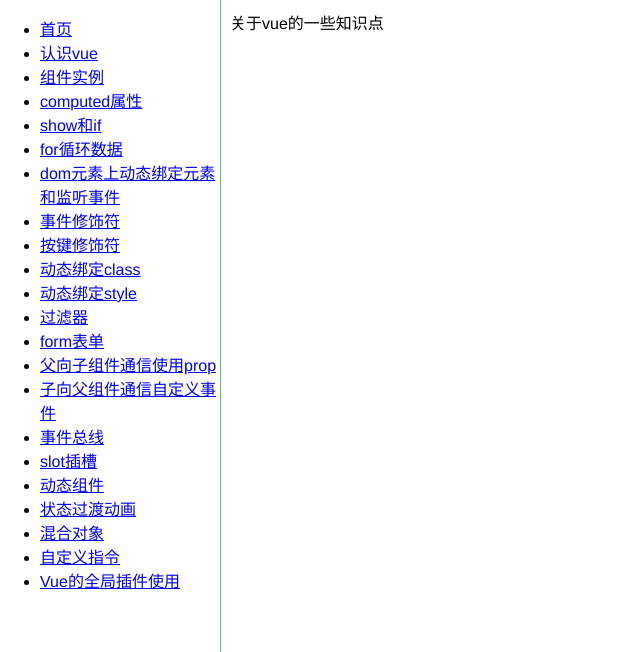
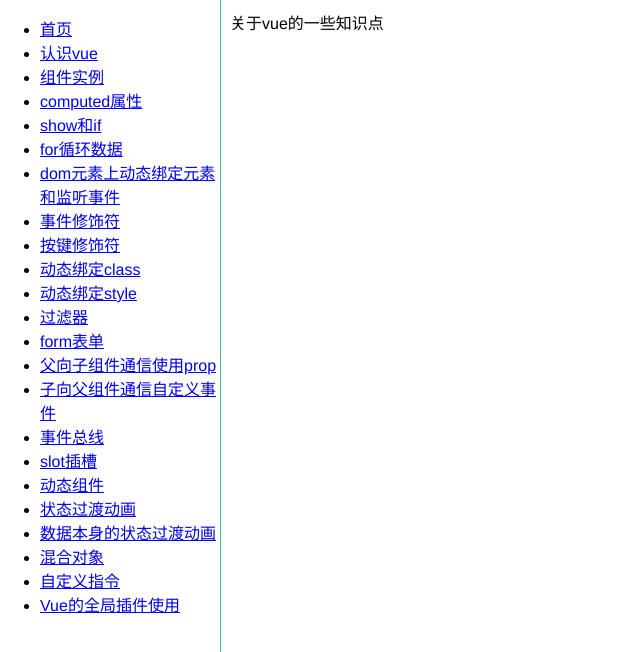
Before and after one commit to yokiyokiyoki/vue-component, a Vue app: page /transition in a window 1280 px wide. Shown: the top 652 px of the page, without its empty margins (0-640 px from the left). Built offline with nearby package versions, Linux system fonts and the light colour scheme.

Commit message:
数据过渡提交

```diff
--- a/src/App.vue
+++ b/src/App.vue
@@ -60,6 +60,9 @@
           <router-link to='/transition'>状态过渡动画</router-link>
         </li>
         <li>
+          <router-link to='/dataTransition'>数据本身的状态过渡动画</router-link>
+        </li>
+        <li>
           <router-link to='/mixins'>混合对象</router-link>
         </li>
         <li>
--- /dev/null
+++ b/src/components/data-transition/index.js
@@ -0,0 +1,2 @@
+import transition from './index.vue'
+export default transition
--- /dev/null
+++ b/src/components/data-transition/index.vue
@@ -0,0 +1,6 @@
+<template>
+  <div class="data-transition">
+      <p>vue过渡系统提供了很多进入离开和列表的动效，对于对于数据本身的特性也有</p>
+      <p>数字的运算，颜色的变化，元素的大小和其他属性等等</p>
+  </div>
+</template>
--- a/src/router/index.js
+++ b/src/router/index.js
@@ -23,6 +23,7 @@ import Transition from '@/components/transition'
 import Mixins from '@/components/mixins'
 import Directive from '@/components/directive'
 import Plug from '@/components/plug'
+import DataTransition from '@/components/data-Transition'
 
 Vue.use(Router)
 
@@ -105,6 +106,10 @@ export default new Router({
       name: 'Transition',
       component: Transition
     }, {
+      path: '/dataTransition',
+      name: 'DataTransition',
+      component: DataTransition
+    }, {
       path: '/mixins',
       name: 'Mixins',
       component: Mixins
```
